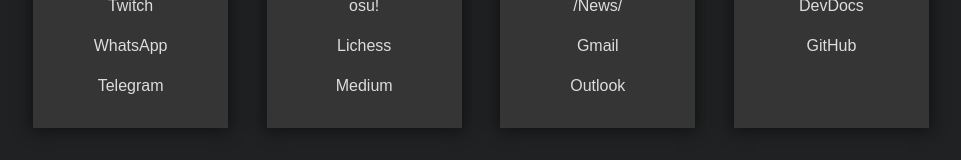
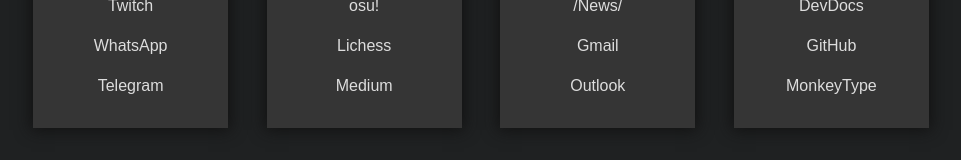
Before and after one commit to eniomj/Startpage, a plain HTML site: page index.html in a window 1280 px wide. Shown: the part 529-689 px from the top of the page, without its empty margins (159-1120 px from the left). Drawn offline with Linux system fonts and the light colour scheme.

Commit message:
Update index.html

```diff
--- a/index.html
+++ b/index.html
@@ -71,7 +71,7 @@
                     <li class="link-list-item"><a class="link" href="https://www.codewars.com/dashboard">Code Wars</a></li>
                     <li class="link-list-item"><a class="link" href="https://devdocs.io/">DevDocs</a></li>
                     <li class="link-list-item"><a class="link" href="https://github.com/">GitHub</a></li>
-                    <li class="link-list-item"><a class="link" href="#"></a></li>
+                    <li class="link-list-item"><a class="link" href="https://monkeytype.com/">MonkeyType</a></li>
                 </ul>
             </section>
         </div>
```
